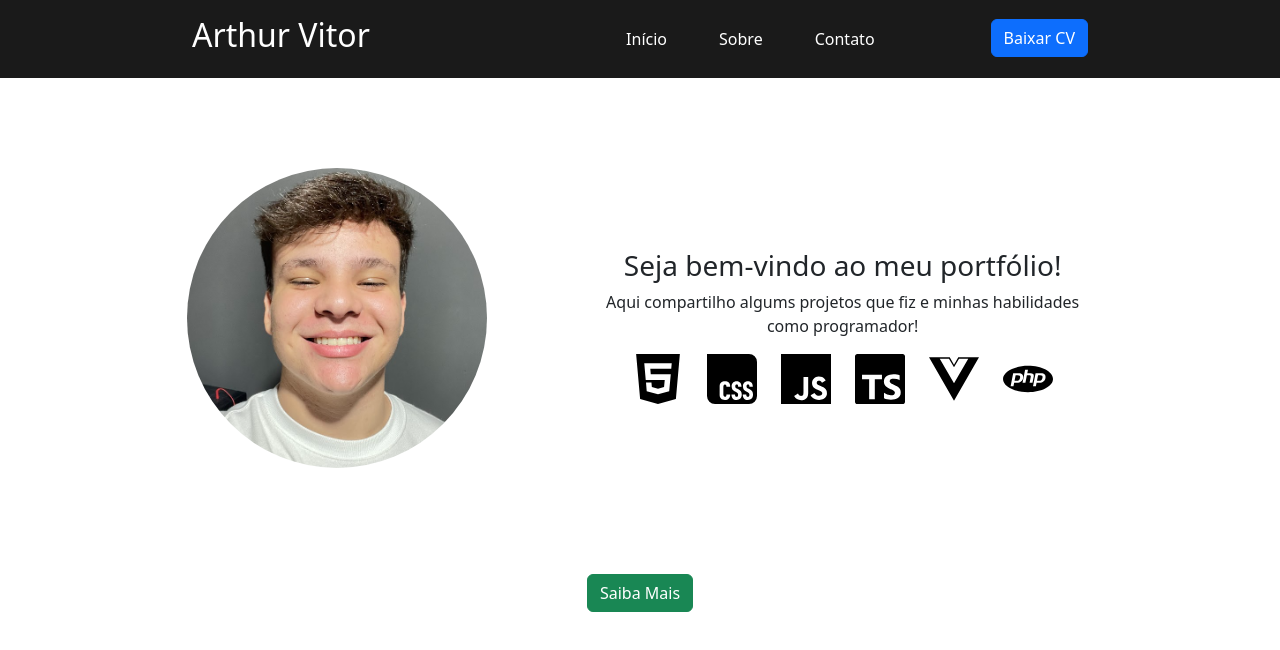
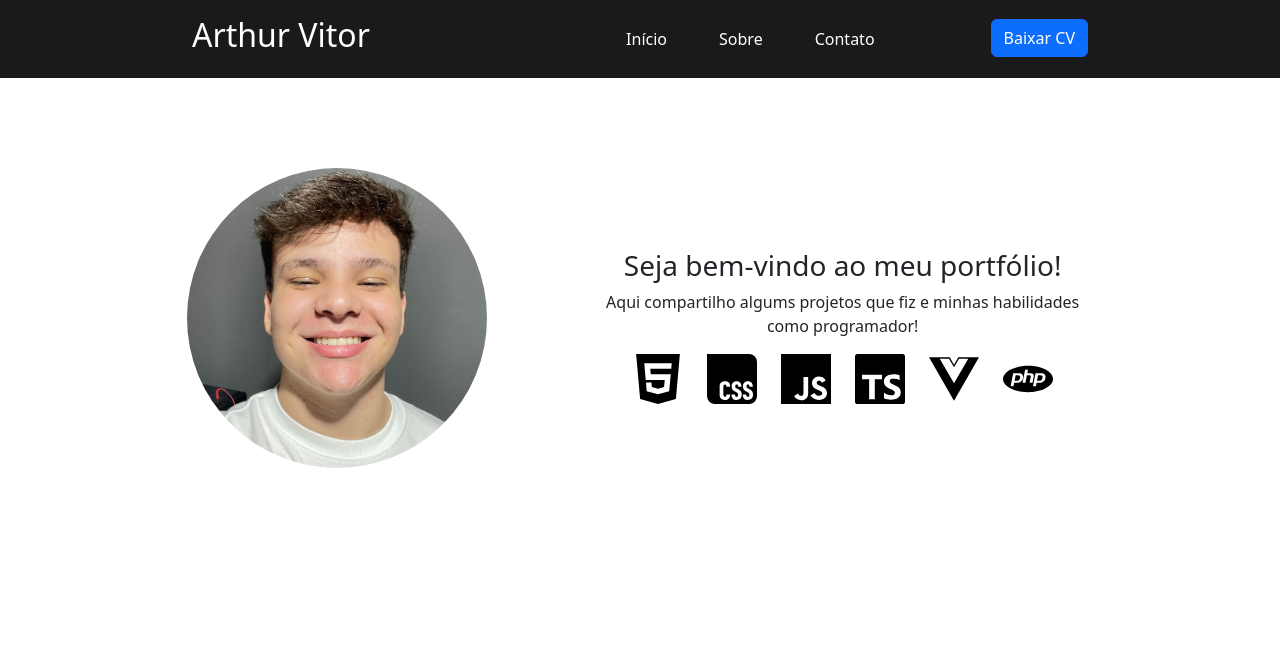
Before and after one commit to arthurvitorads/newPortifolio, a Vue app: page / in a window 1280 px wide. Shown: the top 650 px of the page. Built offline with nearby package versions, Linux system fonts and the light colour scheme.

Commit message:
feat: adicionando sistema de rotas

```diff
--- a/package.json
+++ b/package.json
@@ -10,7 +10,8 @@
   "dependencies": {
     "bootstrap": "^5.3.7",
     "core-js": "^3.8.3",
-    "vue": "^3.2.13"
+    "vue": "^3.2.13",
+    "vue-router": "^4.5.1"
   },
   "devDependencies": {
     "@babel/core": "^7.12.16",
--- a/src/App.vue
+++ b/src/App.vue
@@ -1,31 +1,13 @@
 <template>
-  <section class="header">
-    <navComponent/>
-  </section>
-  <section class="main">
-    <inicioComponent id="#incio"/>
-  </section>
+  <router-view />
 </template>
 
 <script lang="ts">
 import { defineComponent } from 'vue';
-import navComponent from './components/navComponent.vue'
-import inicioComponent from './components/inicioComponent.vue'
 
 export default defineComponent({
   name: 'App',
   components: {
-    navComponent: navComponent,
-    inicioComponent: inicioComponent
   }
 });
 </script>
-
-<style>
-
-* {
-  margin: 0px;
-  padding: 0px;
-}
-
-</style>
--- a/src/components/inicioComponent.vue
+++ b/src/components/inicioComponent.vue
@@ -13,10 +13,6 @@
                         width="50" height="50" />
                 </div>
             </div>
-
-        </div>
-        <div>
-            <a href="#saiba-mais" class="btn btn-success">Saiba Mais</a>
         </div>
     </section>
 </template>
--- a/src/main.ts
+++ b/src/main.ts
@@ -1,6 +1,8 @@
 import { createApp } from 'vue'
 import App from './App.vue'
 import 'bootstrap/dist/css/bootstrap.min.css'
+import router from '@/router/'
 
-
-createApp(App).mount('#app')
+const app = createApp(App)
+app.use(router) // usar o router
+app.mount('#app')
--- /dev/null
+++ b/src/router/index.ts
@@ -0,0 +1,17 @@
+import { createRouter, createWebHistory } from 'vue-router'
+import MainApp from '@/views/main.vue'
+
+const routes = [
+  {
+    path: '/',
+    name: 'Home',
+    component: MainApp
+}
+]
+
+const router = createRouter({
+  history: createWebHistory(),
+  routes,
+})
+
+export default router
--- /dev/null
+++ b/src/views/main.vue
@@ -0,0 +1,31 @@
+<template>
+  <section class="header">
+    <navComponent/>
+  </section>
+  <section class="main">
+    <inicioComponent/>
+  </section>
+</template>
+
+<script lang="ts">
+import { defineComponent } from 'vue';
+import navComponent from '@/components/navComponent.vue'
+import inicioComponent from '@/components/inicioComponent.vue'
+
+export default defineComponent({
+  name: 'MainApp',
+  components: {
+    navComponent: navComponent,
+    inicioComponent: inicioComponent
+  }
+});
+</script>
+
+<style>
+
+* {
+  margin: 0px;
+  padding: 0px;
+}
+
+</style>
```
Also changed, not shown: 1 other file (tests, documents, lock files or other folders).
